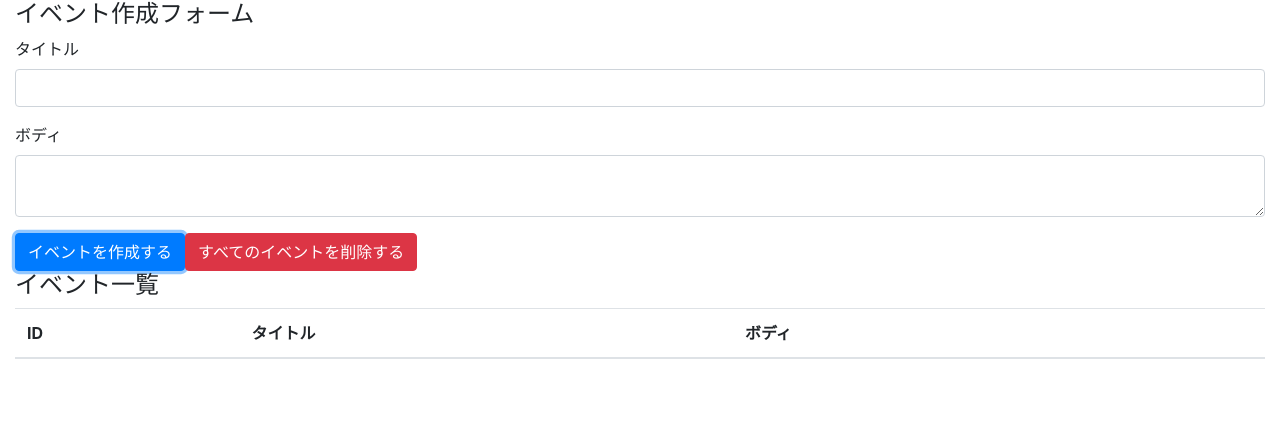
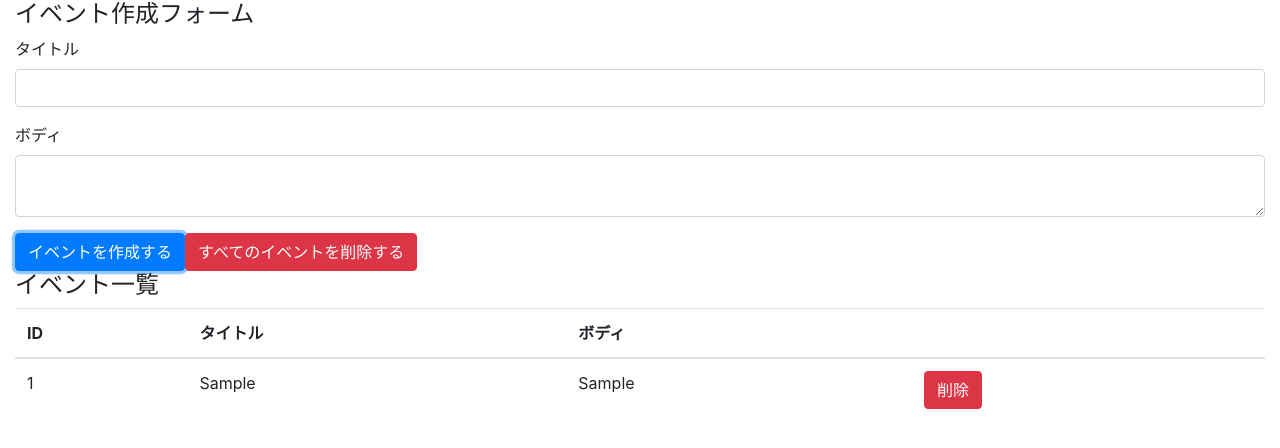
Before and after one commit to nishimra-yurika/typescript-for-javascript-developers, a React (Create React App) app in the folder my-app/: page / in a window 1280 px wide. Both pictures are taken after typing "Sample", "Sample" into the empty fields and a click on the button "イベントを作成する". Shown: the top 448 px of the page. Built offline with nearby package versions, Linux system fonts and the light colour scheme.

Commit message:
display-events

```diff
--- a/my-app/src/components/App.js
+++ b/my-app/src/components/App.js
@@ -1,6 +1,7 @@
 import React,{ useReducer, useState } from "react";
 import 'bootstrap/dist/css/bootstrap.min.css'
 import reducer from '../reducers'
+import Event from './Event'
 
 const App = () => {
   const [state,dispatch] = useReducer(reducer,[])
@@ -49,10 +50,11 @@
           </tr>
         </thead>
         <tbody>
+          {state.map((event,index) => (<Event key={index} event={event} dispatch = {dispatch}/>))}
+
         </tbody>
       </table>
     </div>
-  );
+  )
 }
-
 export default App;
--- /dev/null
+++ b/my-app/src/components/Event.js
@@ -0,0 +1,17 @@
+import React from "react"
+const Event=({dispatch,event})=>{
+  const id = event.id
+  const handleClickDeleteButton = () =>{
+    dispatch({type:'DELETE_EVENT',id })
+  }
+  return(
+    <tr>
+      <td>{event.id}</td>
+      <td>{event.title}</td>
+      <td>{event.body}</td>
+      <td><button type = "button" className = "btn btn-danger" onClick={handleClickDeleteButton}>削除</button></td>
+    </tr>
+  )
+}
+
+export default Event
--- a/my-app/src/reducers/index.js
+++ b/my-app/src/reducers/index.js
@@ -8,7 +8,7 @@
       let id = length ===0 ? 1:state[length - 1].id + 1
       return [...state,{id, ...event}]
     case 'DELETE_EVENT':
-      return state
+      return state.filter(event => event.id !== action.id)
     case 'DELETE_ALL_EVENTS':
       return []
     default:
```
